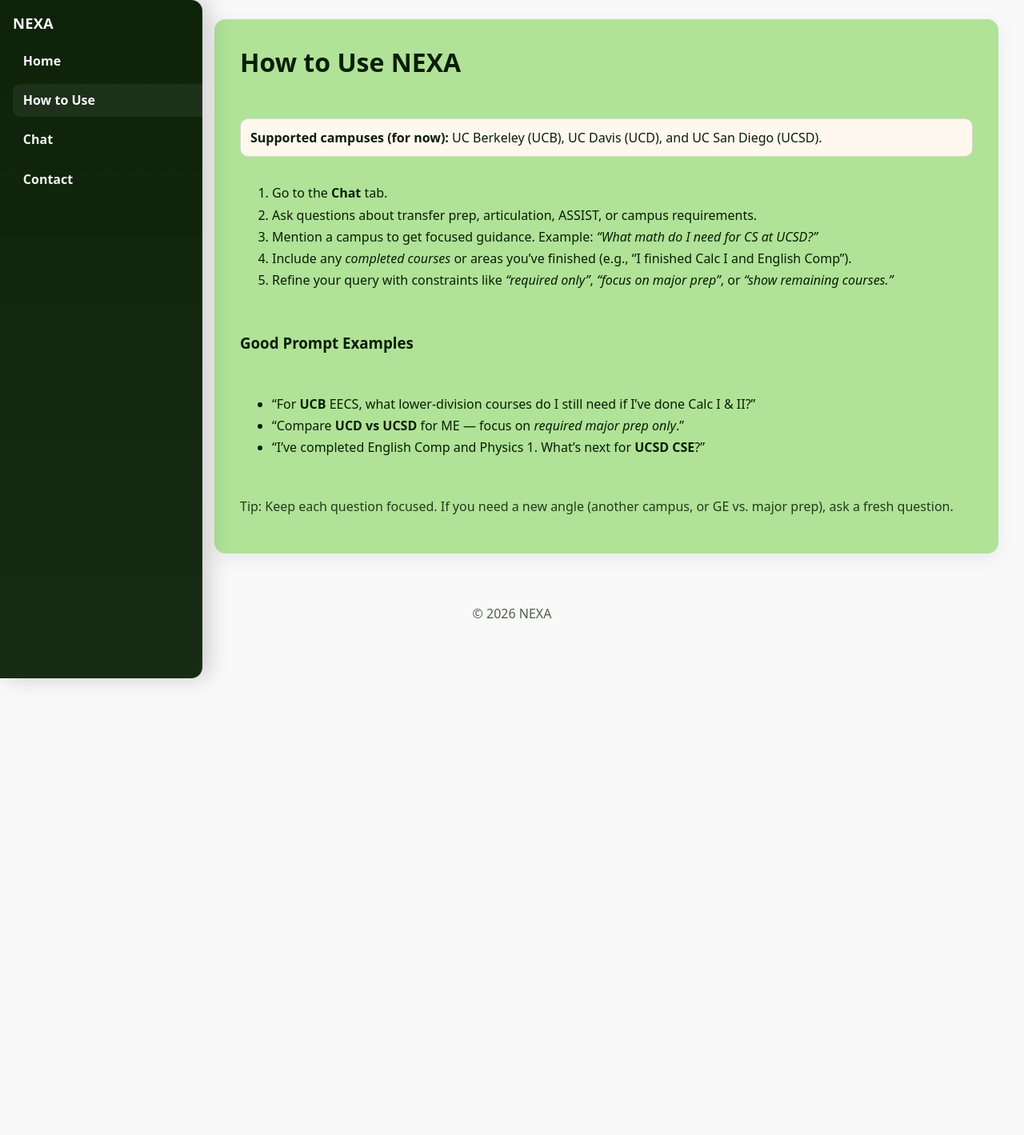
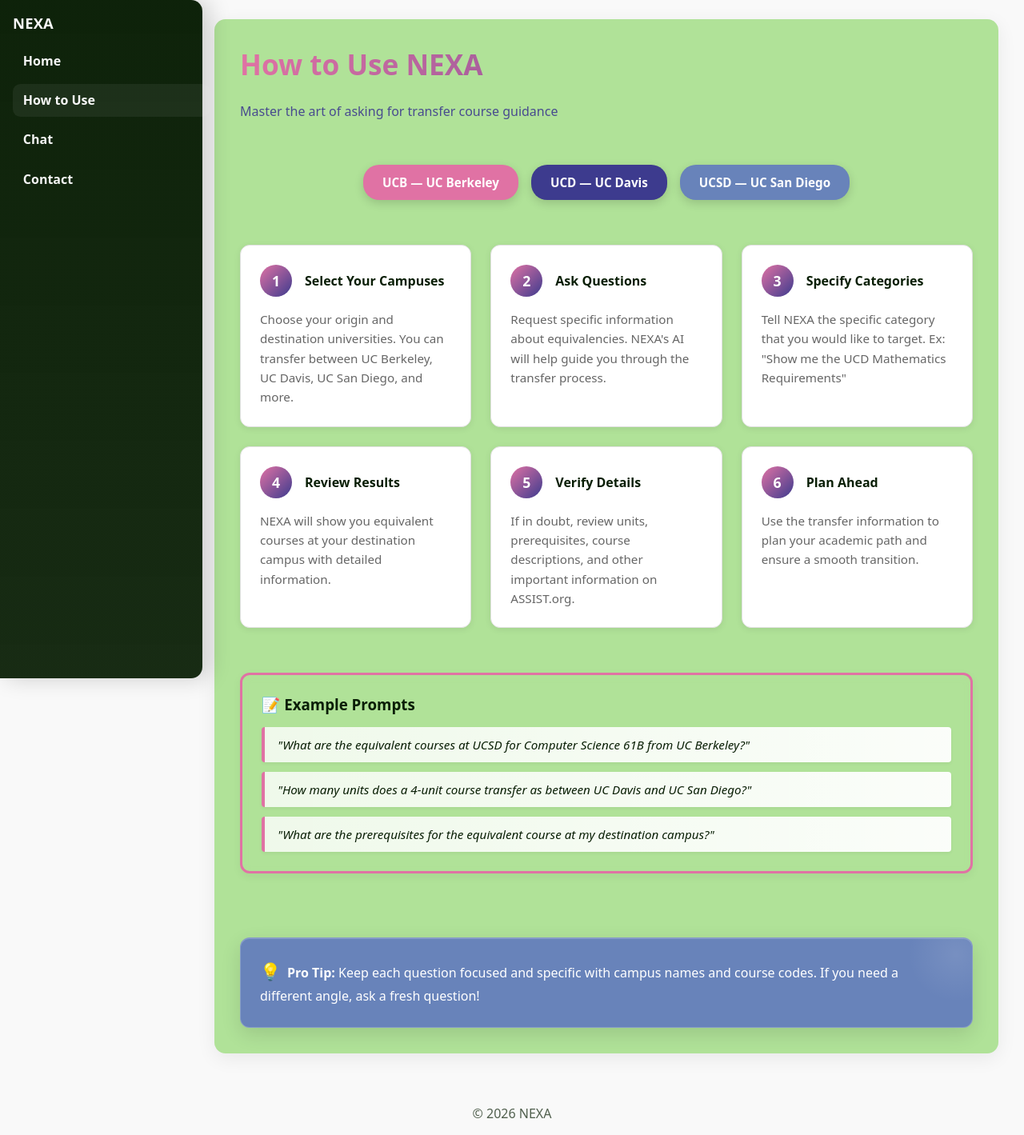
Before and after one commit to dvc-uc-ai-assistant/transfer-assistant, a React app in the folder frontend/: page /how-to in a window 1280 px wide. Shown: the whole page at 80% size. Before the commit the page ends 800 px from the top, so only its background shows below. Built offline with nearby package versions, Linux system fonts and the light colour scheme; the HTML template or start-up script is replaced by a standard one.

Commit message:
fix how to use page

```diff
--- a/frontend/src/HowTo.jsx
+++ b/frontend/src/HowTo.jsx
@@ -1,53 +1,155 @@
 export default function HowTo() {
   return (
     <div className="page">
-      <h1 style={{ color: "var(--primary-dark)", marginTop: 0 }}>How to Use NEXA</h1>
+      <h1 style={{ fontSize: "2.2rem", background: "linear-gradient(90deg, var(--accent-pink), var(--dark-accent))", WebkitBackgroundClip: "text", WebkitTextFillColor: "transparent", backgroundClip: "text", marginTop: 0, marginBottom: 8 }}>How to Use NEXA</h1>
+      <p style={{ color: "var(--dark-accent)", fontSize: "1rem", marginTop: 0, opacity: 0.9 }}>Master the art of asking for transfer course guidance</p>
 
-      <div
-        style={{
-          marginTop: 12,
-          padding: 12,
-          border: "1px solid #d9d7cf",
-          borderRadius: 10,
-          background: "#fff8ef",
-        }}
-      >
-        <strong>Supported campuses (for now):</strong> UC Berkeley (UCB), UC Davis (UCD), and UC San Diego (UCSD).
+      {/* Campus Badge Cards */}
+      <div style={{ display: "flex", gap: "1rem", marginBottom: "2.5rem", flexWrap: "wrap", justifyContent: "center", marginTop: "1.5rem" }}>
+        {[
+          { name: "UC Berkeley", color: "var(--accent-pink)", code: "UCB" },
+          { name: "UC Davis", color: "var(--dark-accent)", code: "UCD" },
+          { name: "UC San Diego", color: "var(--light-accent)", code: "UCSD" }
+        ].map((campus, idx) => (
+          <div key={idx} style={{
+            backgroundColor: campus.color,
+            color: "white",
+            padding: "0.75rem 1.5rem",
+            borderRadius: "20px",
+            fontSize: "0.95rem",
+            fontWeight: "600",
+            boxShadow: "0 4px 12px rgba(0,0,0,0.15)",
+            transition: "transform 0.2s ease",
+            cursor: "default"
+          }}>
+            {campus.code} — {campus.name}
+          </div>
+        ))}
       </div>
 
-      <ol style={{ lineHeight: 1.7, marginTop: 16 }}>
-        <li>Go to the <strong>Chat</strong> tab.</li>
-        <li>Ask questions about transfer prep, articulation, ASSIST, or campus requirements.</li>
-        <li>
-          Mention a campus to get focused guidance. Example:&nbsp;
-          <em>“What math do I need for CS at UCSD?”</em>
-        </li>
-        <li>
-          Include any <em>completed courses</em> or areas you’ve finished (e.g., “I finished Calc I and English Comp”).
-        </li>
-        <li>
-          Refine your query with constraints like <em>“required only”</em>, <em>“focus on major prep”</em>,
-          or <em>“show remaining courses.”</em>
-        </li>
-      </ol>
+      {/* Step Cards */}
+      <div style={{ display: "grid", gridTemplateColumns: "repeat(auto-fit, minmax(280px, 1fr))", gap: "1.5rem", marginBottom: "2.5rem" }}>
+        {[
+          { num: 1, title: "Select Your Campuses", desc: "Choose your origin and destination universities. You can transfer between UC Berkeley, UC Davis, UC San Diego, and more." },
+          { num: 2, title: "Ask Questions", desc: "Request specific information about equivalencies. NEXA's AI will help guide you through the transfer process." },
+          { num: 3, title: "Specify Categories", desc: "Tell NEXA the specific category that you would like to target. Ex: \"Show me the UCD Mathematics Requirements\""},
+          { num: 4, title: "Review Results", desc: "NEXA will show you equivalent courses at your destination campus with detailed information." },
+          { num: 5, title: "Verify Details", desc: "If in doubt, review units, prerequisites, course descriptions, and other important information on ASSIST.org." },
+          { num: 6, title: "Plan Ahead", desc: "Use the transfer information to plan your academic path and ensure a smooth transition." }
+        ].map((step, idx) => (
+          <div key={idx} style={{
+            backgroundColor: "white",
+            border: "1px solid #e0e0e0",
+            borderRadius: "12px",
+            padding: "1.5rem",
+            transition: "all 0.3s ease",
+            cursor: "default",
+            boxShadow: "0 2px 8px rgba(0,0,0,0.08)"
+          }}
+          onMouseEnter={(e) => {
+            e.currentTarget.style.transform = "translateY(-4px)";
+            e.currentTarget.style.boxShadow = "0 8px 16px rgba(0,0,0,0.12)";
+          }}
+          onMouseLeave={(e) => {
+            e.currentTarget.style.transform = "translateY(0)";
+            e.currentTarget.style.boxShadow = "0 2px 8px rgba(0,0,0,0.08)";
+          }}>
+            <div style={{ display: "flex", alignItems: "center", marginBottom: "1rem" }}>
+              <div style={{
+                width: "40px",
+                height: "40px",
+                borderRadius: "50%",
+                background: "linear-gradient(135deg, var(--accent-pink), var(--dark-accent))",
+                display: "flex",
+                alignItems: "center",
+                justifyContent: "center",
+                color: "white",
+                fontWeight: "bold",
+                fontSize: "1.1rem",
+                marginRight: "1rem"
+              }}>
+                {step.num}
+              </div>
+              <h3 style={{ margin: 0, color: "var(--primary-dark)", fontSize: "1rem" }}>{step.title}</h3>
+            </div>
+            <p style={{ margin: 0, color: "#666", fontSize: "0.95rem", lineHeight: "1.6" }}>{step.desc}</p>
+          </div>
+        ))}
+      </div>
 
-      <h3 style={{ marginTop: 20 }}>Good Prompt Examples</h3>
-      <ul style={{ lineHeight: 1.7 }}>
-        <li>
-          “For <strong>UCB</strong> EECS, what lower-division courses do I still need if I’ve done Calc I &amp; II?”
-        </li>
-        <li>
-          “Compare <strong>UCD vs UCSD</strong> for ME — focus on <em>required major prep only</em>.”
-        </li>
-        <li>
-          “I’ve completed English Comp and Physics 1. What’s next for <strong>UCSD CSE</strong>?”
-        </li>
-      </ul>
+      {/* Example Prompts */}
+      <div style={{
+        background: "linear-gradient(135deg, rgba(176, 226, 152, 0.25) 0%, rgba(176, 226, 152, 0.1) 100%)",
+        border: "3px solid var(--accent-pink)",
+        borderRadius: "12px",
+        padding: "1.5rem",
+        marginBottom: "2rem",
+        boxShadow: "inset 0 2px 8px rgba(176, 226, 152, 0.1), 0 4px 12px rgba(0,0,0,0.05)"
+      }}>
+        <h3 style={{ color: "var(--primary-dark)", marginTop: 0, marginBottom: "1rem" }}>📝 Example Prompts</h3>
+        <div style={{ display: "grid", gap: "0.75rem" }}>
+          {[
+            "What are the equivalent courses at UCSD for Computer Science 61B from UC Berkeley?",
+            "How many units does a 4-unit course transfer as between UC Davis and UC San Diego?",
+            "What are the prerequisites for the equivalent course at my destination campus?"
+          ].map((prompt, idx) => (
+            <div key={idx} style={{
+              background: "linear-gradient(90deg, rgba(255,255,255, 0.8) 0%, rgba(255,255,255, 0.95) 100%)",
+              borderLeft: "4px solid var(--accent-pink)",
+              padding: "0.75rem 1rem",
+              borderRadius: "4px",
+              color: "var(--primary-dark)",
+              fontSize: "0.95rem",
+              fontStyle: "italic",
+              boxShadow: "0 2px 4px rgba(0,0,0,0.05)",
+              transition: "all 0.2s ease"
+            }}
+            onMouseEnter={(e) => {
+              e.currentTarget.style.boxShadow = "0 4px 8px rgba(0,0,0,0.1)";
+              e.currentTarget.style.transform = "translateX(4px)";
+            }}
+            onMouseLeave={(e) => {
+              e.currentTarget.style.boxShadow = "0 2px 4px rgba(0,0,0,0.05)";
+              e.currentTarget.style.transform = "translateX(0)";
+            }}>
+              "{prompt}"
+            </div>
+          ))}
+        </div>
+      </div>
 
-      <p style={{ marginTop: 16, opacity: 0.85 }}>
-        Tip: Keep each question focused. If you need a new angle (another campus, or GE vs. major prep),
-        ask a fresh question.
-      </p>
+      <div style={{
+        background: "var(--light-accent)",
+        borderRadius: "12px",
+        padding: "1.5rem",
+        marginTop: "2rem",
+        boxShadow: "0 8px 24px rgba(0,0,0,0.12), inset 0 1px 0 rgba(255,255,255,0.2)",
+        border: "1px solid rgba(255,255,255,0.2)",
+        position: "relative",
+        overflow: "hidden"
+      }}>
+        <div style={{
+          position: "absolute",
+          top: "-40px",
+          right: "-40px",
+          width: "120px",
+          height: "120px",
+          background: "radial-gradient(circle, rgba(255,255,255,0.1) 0%, transparent 70%)",
+          borderRadius: "50%"
+        }} />
+        <p style={{
+          margin: 0,
+          fontSize: "1rem",
+          lineHeight: "1.7",
+          color: "white",
+          fontWeight: "500",
+          position: "relative",
+          zIndex: 1
+        }}>
+          <span style={{ fontSize: "1.3rem", marginRight: "0.5rem" }}>💡</span>
+          <strong>Pro Tip:</strong> Keep each question focused and specific with campus names and course codes. If you need a different angle, ask a fresh question!
+        </p>
+      </div>
     </div>
   );
 }
```
